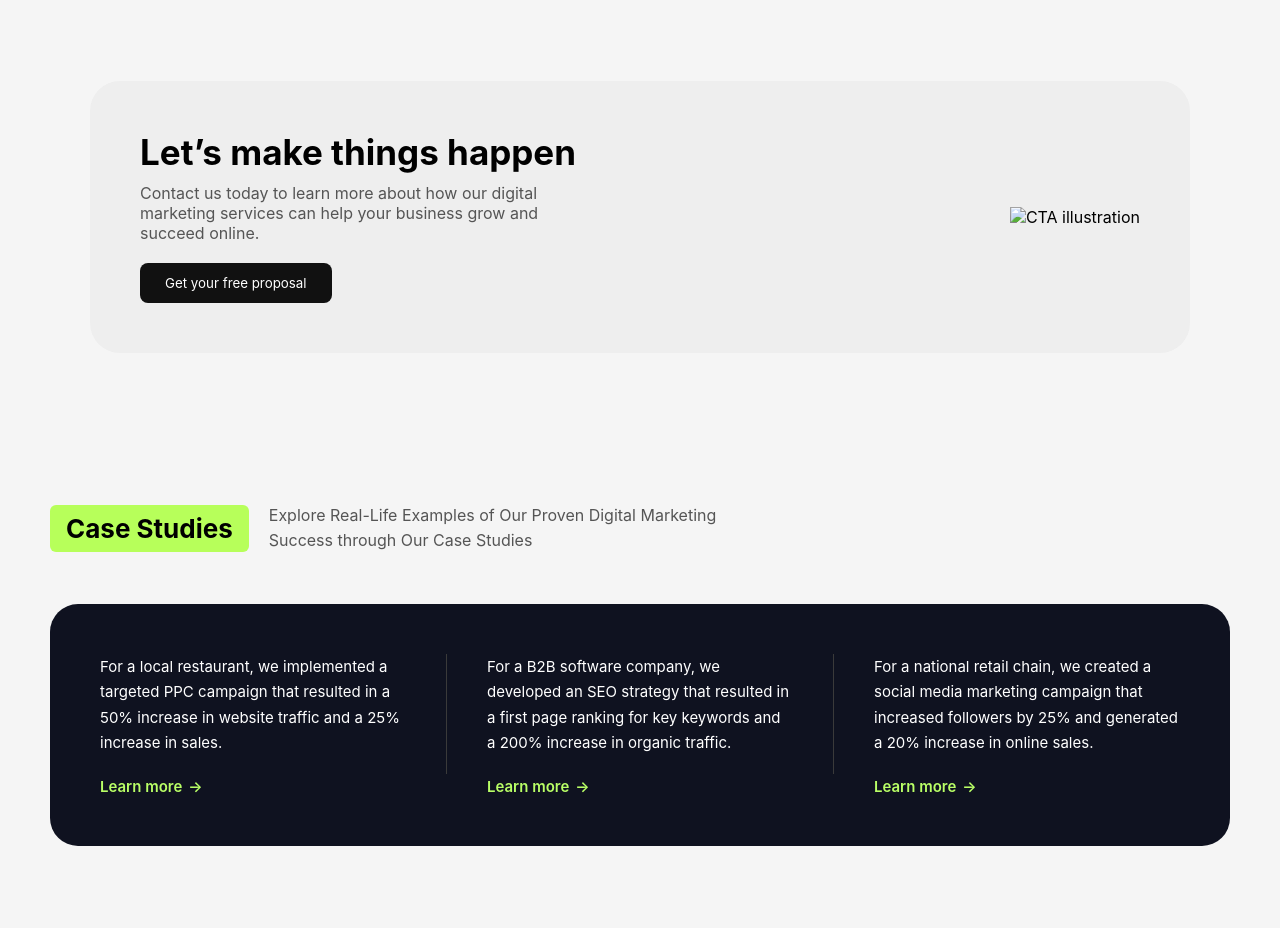
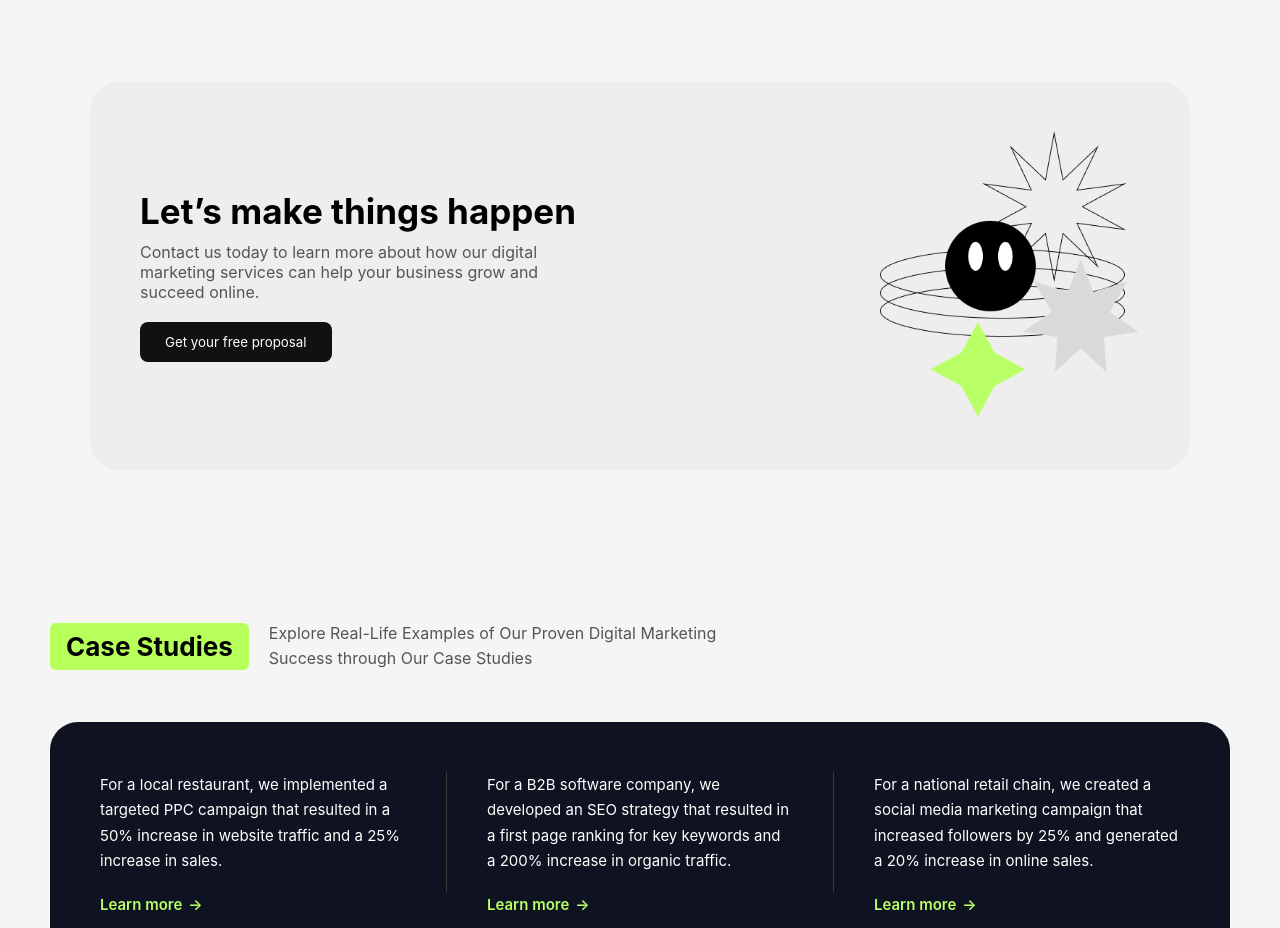
Before and after one commit to hafizullah-works/landing-page, a plain HTML site: page index.html in a window 1280 px wide. Shown: the part 1800-2728 px from the top of the page. Drawn offline with Linux system fonts and the light colour scheme.

Commit message:
landing page

```diff
--- a/index.html
+++ b/index.html
@@ -139,7 +139,7 @@
                 <button>Get your free proposal</button>
             </div>
             <div class="cta-img">
-                <img src="./image.png" alt="CTA illustration">
+                <img src="./img/cta.png" alt="CTA illustration">
             </div>
         </div>
     </section>
```
Also changed, not shown: img/cta.png (added).
